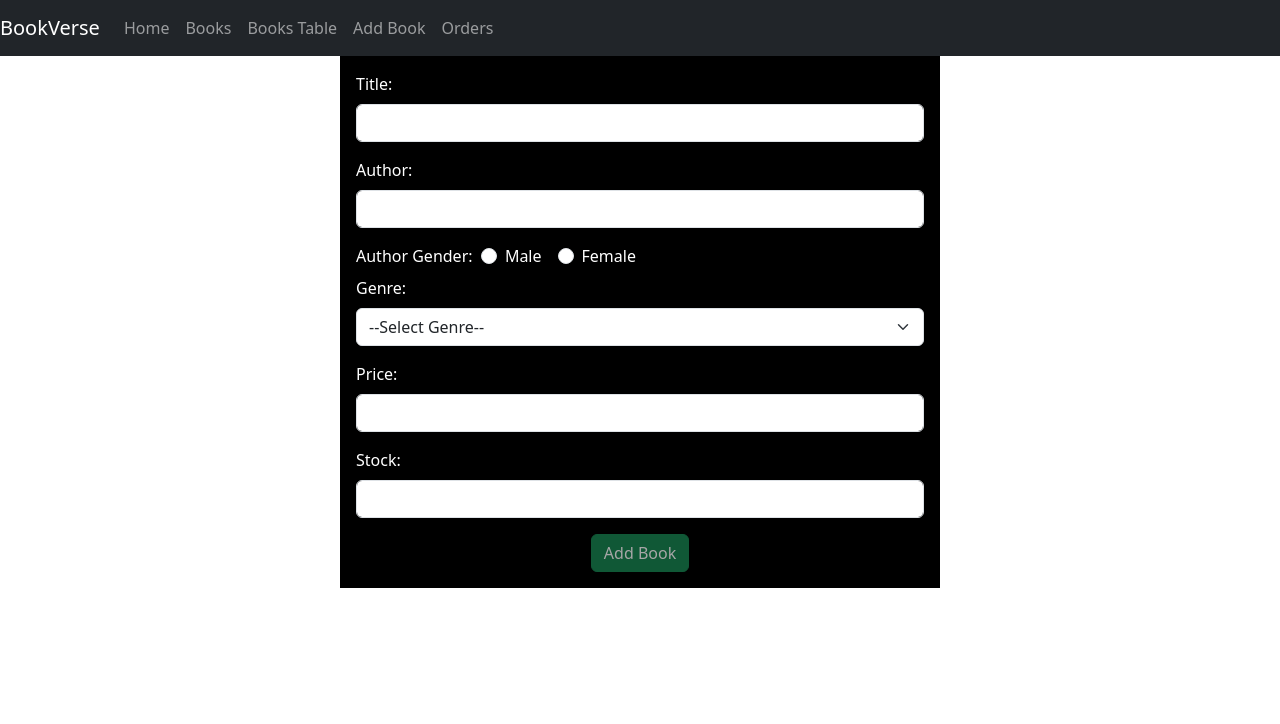
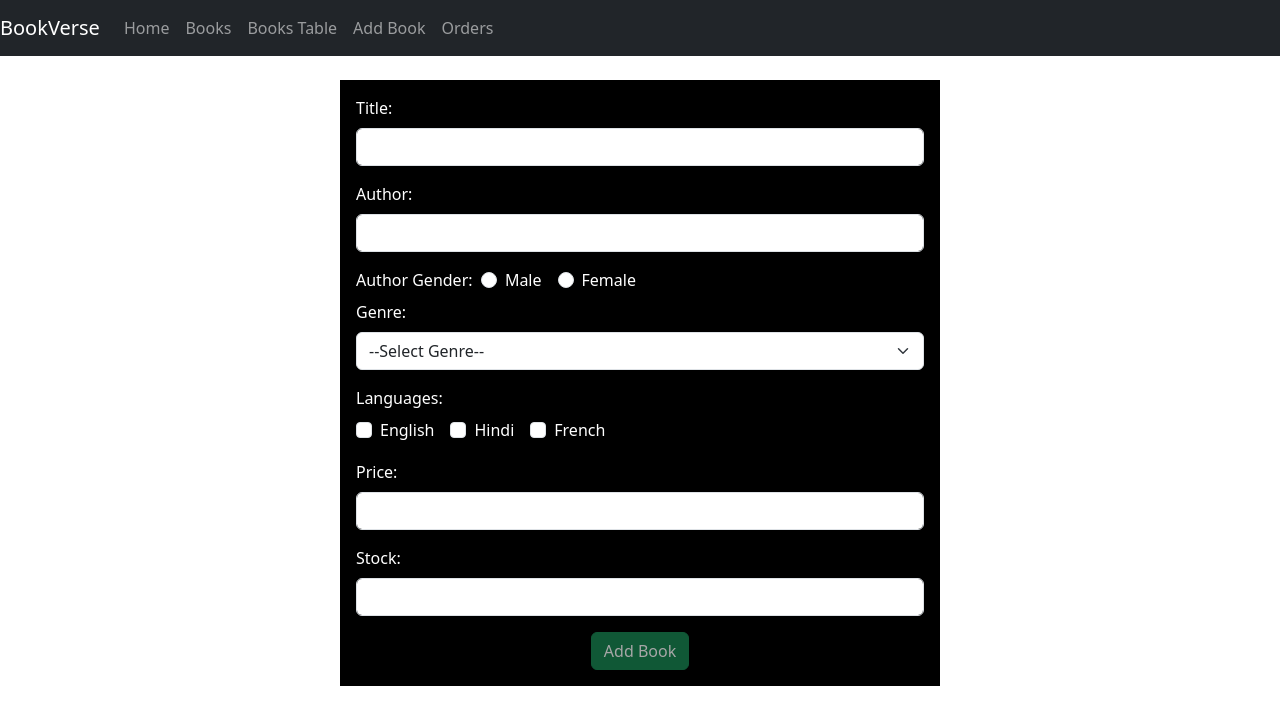
Before and after one commit to Adeebahmed333/Online-Bookstore-Management, a React (Create React App) app: page /add-book in a window 1280 px wide. Shown: the top 724 px of the page. Built offline with nearby package versions, Linux system fonts and the light colour scheme.

Commit message:
Cleaned the form added some comments as well as added the checkbox functionality as well for language of the book and solved the bug of radio button not resetting.

```diff
--- a/db.json
+++ b/db.json
@@ -65,6 +65,32 @@
       "genre": "Fiction",
       "price": "342",
       "stock": "12"
+    },
+    {
+      "id": "8391",
+      "title": "Harry",
+      "author": "Adeeb",
+      "authorGender": "male",
+      "genre": "Fiction",
+      "languages": [
+        "English",
+        "Hindi"
+      ],
+      "price": "100",
+      "stock": "1"
+    },
+    {
+      "id": "bcf0",
+      "title": "Adeeb",
+      "author": "ahmed",
+      "authorGender": "male",
+      "genre": "Fiction",
+      "languages": [
+        "Hindi",
+        "English"
+      ],
+      "price": "100",
+      "stock": "2"
     }
   ],
   "orders": [
--- a/src/pages/AddBook.jsx
+++ b/src/pages/AddBook.jsx
@@ -7,6 +7,7 @@ const AddBook = () => {
     author: "",
     authorGender: "",
     genre: "",
+    languages: [],
     price: "",
     stock: ""
   })
@@ -16,6 +17,7 @@ const AddBook = () => {
     author: "",
     authorGender: "",
     genre: "",
+    languages: "",
     price: "",
     stock: ""
   })
@@ -25,94 +27,115 @@ const AddBook = () => {
     author: false,
     authorGender: false,
     genre: false,
+    languages: false,
     price: false,
     stock: false,
     buttonEnabled: false,
   })
+
   const [success, setSuccess] = useState("");
   const [error, setError] = useState("");
 
   const genreData = ["Fiction", "Non-fiction", "Sci-Fi", "Mystery"];
+  const languageData = ["English", "Hindi", "French"];
 
   const validateForm = (fieldName, fieldValue) => {
     const newFormErrors = { ...formErrors };
     const newFormValid = { ...formValid };
+
     switch (fieldName) {
       case "title":
         if (!/^[a-zA-Z\s]{3,}$/.test(fieldValue)) {
           newFormErrors.title = "Regex Validation Failed";
           newFormValid.title = false;
-        }
-        else {
+        } else {
           newFormErrors.title = "";
           newFormValid.title = true;
         }
         break;
+
       case "author":
         if (!/^[a-zA-Z\s]{3,}$/.test(fieldValue)) {
           newFormErrors.author = "Regex Validation Failed";
           newFormValid.author = false;
-        }
-        else {
+        } else {
           newFormErrors.author = "";
           newFormValid.author = true;
         }
         break;
+
       case "genre":
         if (fieldValue === "") {
           newFormErrors.genre = "Genre Can't be Empty";
           newFormValid.genre = false;
-        }
-        else {
+        } else {
           newFormErrors.genre = "";
           newFormValid.genre = true;
         }
         break;
+
       case "authorGender":
         if (fieldValue === "") {
           newFormErrors.authorGender = "Author Gender Can't be Empty";
           newFormValid.authorGender = false;
-        }
-        else {
+        } else {
           newFormErrors.authorGender = "";
           newFormValid.authorGender = true;
         }
         break;
+
+      case "languages":
+        if (fieldValue.length === 0) {
+          newFormErrors.languages = "Select at least one language";
+          newFormValid.languages = false;
+        } else {
+          newFormErrors.languages = "";
+          newFormValid.languages = true;
+        }
+        break;
+
       case "price":
         if (!/^\d+$/.test(fieldValue)) {
           newFormErrors.price = "Regex Validation Failed";
           newFormValid.price = false;
-        }
-        else if (Number(fieldValue) <= 0) {
+        } else if (Number(fieldValue) <= 0) {
           newFormErrors.price = "Can't Be Negative or Zero";
           newFormValid.price = false;
-        }
-        else {
+        } else {
           newFormErrors.price = "";
           newFormValid.price = true;
         }
         break;
+
       case "stock":
         if (!/^\d+$/.test(fieldValue)) {
           newFormErrors.stock = "Regex Validation Failed";
           newFormValid.stock = false;
-        }
-        else if (Number(fieldValue) < 0) {
+        } else if (Number(fieldValue) < 0) {
           newFormErrors.stock = "Can't Be Negative";
           newFormValid.stock = false;
-        }
-        else {
+        } else {
           newFormErrors.stock = "";
           newFormValid.stock = true;
         }
         break;
+
       default:
         break;
     }
-    newFormValid.buttonEnabled = newFormValid.author && newFormValid.genre && newFormValid.price && newFormValid.stock && newFormValid.title && newFormValid.authorGender
+
+    newFormValid.buttonEnabled =
+      newFormValid.title &&
+      newFormValid.author &&
+      newFormValid.authorGender &&
+      newFormValid.genre &&
+      newFormValid.languages &&
+      newFormValid.price &&
+      newFormValid.stock;
+
     setFormErrors(newFormErrors);
     setFormValid(newFormValid);
-  }
+  };
 
   const handleChange = (e) => {
     const fieldName = e.target.name;
@@ -120,11 +143,26 @@ const AddBook = () => {
 
     const newFormData = {
       ...formData,
-      [fieldName]: fieldValue
-    }
+      [fieldName]: fieldValue,
+    };
+
     setFormData(newFormData);
     validateForm(fieldName, fieldValue);
-  }
+  };
+
+  const handleCheckboxChange = (e) => {
+    const { value, checked } = e.target;
+    let updatedLanguages = [...formData.languages];
+
+    if (checked) {
+      updatedLanguages.push(value);
+    } else {
+      updatedLanguages = updatedLanguages.filter((lang) => lang !== value);
+    }
+
+    setFormData({ ...formData, languages: updatedLanguages });
+    validateForm("languages", updatedLanguages);
+  };
 
   const handleSubmit = async (e) => {
     e.preventDefault();
@@ -136,88 +174,127 @@ const AddBook = () => {
       setError("Error While Submitting The Form!");
       console.log(error.message);
     }
+
     setTimeout(() => {
       setFormData({
         title: "",
         author: "",
+        authorGender: "",
         genre: "",
+        languages: [],
         price: "",
         stock: ""
       });
       setFormErrors({
         title: "",
         author: "",
+        authorGender: "",
         genre: "",
+        languages: "",
         price: "",
         stock: ""
       });
       setFormValid({
         title: false,
         author: false,
+        authorGender: false,
         genre: false,
+        languages: false,
         price: false,
         stock: false,
-        buttonEnabled: false
+        buttonEnabled: false,
       });
       setSuccess("");
       setError("");
-    }, 5000)
-  }
+    }, 5000);
+  };
 
   return (
-    <div className="container bg-black text-white p-3" style={{ width: "600px" }}>
+    <div
+      className="container bg-black text-white p-3 mt-4"
+      style={{ width: "600px" }}
+    >
       <form onSubmit={handleSubmit}>
+        {/* Title */}
         <div className="form-group mb-3">
           <label htmlFor="title" className="form-label">Title:</label>
           <input type="text" id="title" name="title" value={formData.title} onChange={handleChange} className="form-control" />
           <span className="text-danger">{formErrors.title}</span>
         </div>
+
+        {/* Author */}
         <div className="form-group mb-3">
           <label htmlFor="author" className="form-label">Author:</label>
           <input type="text" id="author" name="author" value={formData.author} onChange={handleChange} className="form-control" />
           <span className="text-danger">{formErrors.author}</span>
         </div>
+
+        {/* Radio (Author Gender) */}
         <label className="form-label">Author Gender:&nbsp;&nbsp;</label>
         <div className="form-check form-check-inline">
-          <input type="radio" id="authorGender" name="authorGender" value="male" onChange={handleChange} className="form-check-input" />
-          <label className="form-check-label">Male</label>
+          <input type="radio" id="male" name="authorGender" value="male" onChange={handleChange} checked={formData.authorGender === "male"} className="form-check-input" />
+          <label className="form-check-label" htmlFor="male">Male</label>
         </div>
         <div className="form-check form-check-inline">
-          <input type="radio" id="authorGender" name="authorGender" value="female" onChange={handleChange} className="form-check-input" />
-          <label className="form-check-label">Female</label>
+          <input type="radio" id="female" name="authorGender" value="female" onChange={handleChange} checked={formData.authorGender === "female"} className="form-check-input" />
+          <label className="form-check-label" htmlFor="female">Female</label>
         </div>
         <span className="text-danger">{formErrors.authorGender}</span>
+
+        {/* Dropdown (Genre) */}
         <div className="form-group mb-3">
           <label htmlFor="genre" className="form-label">Genre:</label>
-          <select type="text" id="genre" name="genre" value={formData.genre} onChange={handleChange} className="form-select" >
-            <option value="" >--Select Genre--</option>
-            {
-              genreData.map((item, index) => {
-                return (
-                  <option value={item} key={index}>{item}</option>
-                )
-              })
-            }
+          <select id="genre" name="genre" value={formData.genre} onChange={handleChange} className="form-select">
+            <option value="">--Select Genre--</option>
+            {genreData.map((item, index) => (
+              <option value={item} key={index}>{item}</option>
+            ))}
           </select>
           <span className="text-danger">{formErrors.genre}</span>
         </div>
+
+        {/* Checkbox (Languages) */}
+        <div className="form-group mb-3">
+          <label className="form-label">Languages:</label>
+          <div>
+            {languageData.map((lang, idx) => (
+              <div className="form-check form-check-inline" key={idx}>
+                <input
+                  type="checkbox"
+                  name="languages"
+                  value={lang}
+                  onChange={handleCheckboxChange}
+                  checked={formData.languages.includes(lang)}
+                  className="form-check-input"
+                />
+                <label className="form-check-label">{lang}</label>
+              </div>
+            ))}
+          </div>
+          <span className="text-danger">{formErrors.languages}</span>
+        </div>
+
+        {/* Price */}
         <div className="form-group mb-3">
           <label htmlFor="price" className="form-label">Price:</label>
           <input type="text" id="price" name="price" value={formData.price} onChange={handleChange} className="form-control" />
           <span className="text-danger">{formErrors.price}</span>
         </div>
+
+        {/* Stock */}
         <div className="form-group mb-3">
           <label htmlFor="stock" className="form-label">Stock:</label>
           <input type="text" id="stock" name="stock" value={formData.stock} onChange={handleChange} className="form-control" />
           <span className="text-danger">{formErrors.stock}</span>
         </div>
+
+        {/* Submit */}
         <button className="btn btn-success d-flex m-auto" type="submit" disabled={!formValid.buttonEnabled}>Add Book</button>
         {success !== "" && <span className="text-success text-center">{success}</span>}
         {error !== "" && <span className="text-danger text-center">{error}</span>}
       </form>
+    </div>
+  );
+};
 
-    </div>
-  )
-}
-
-export default AddBook
+export default AddBook;
```
